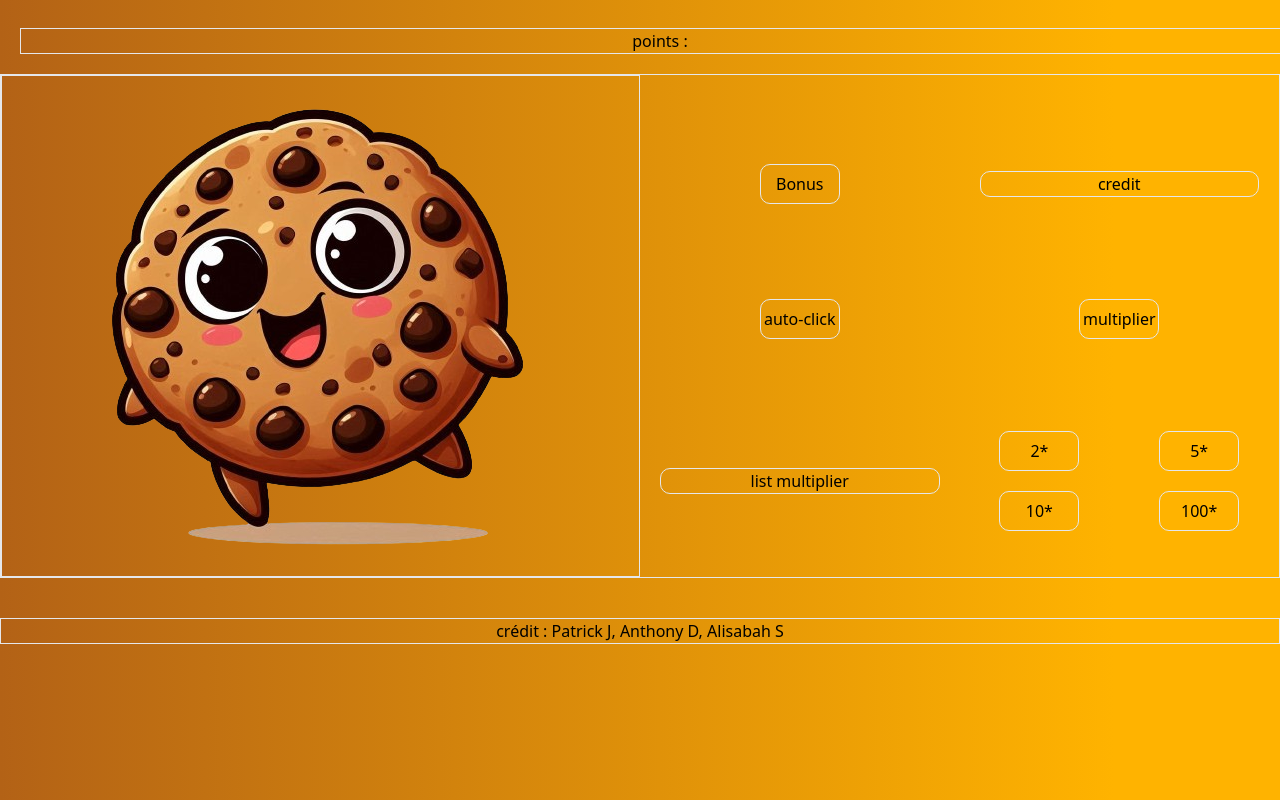
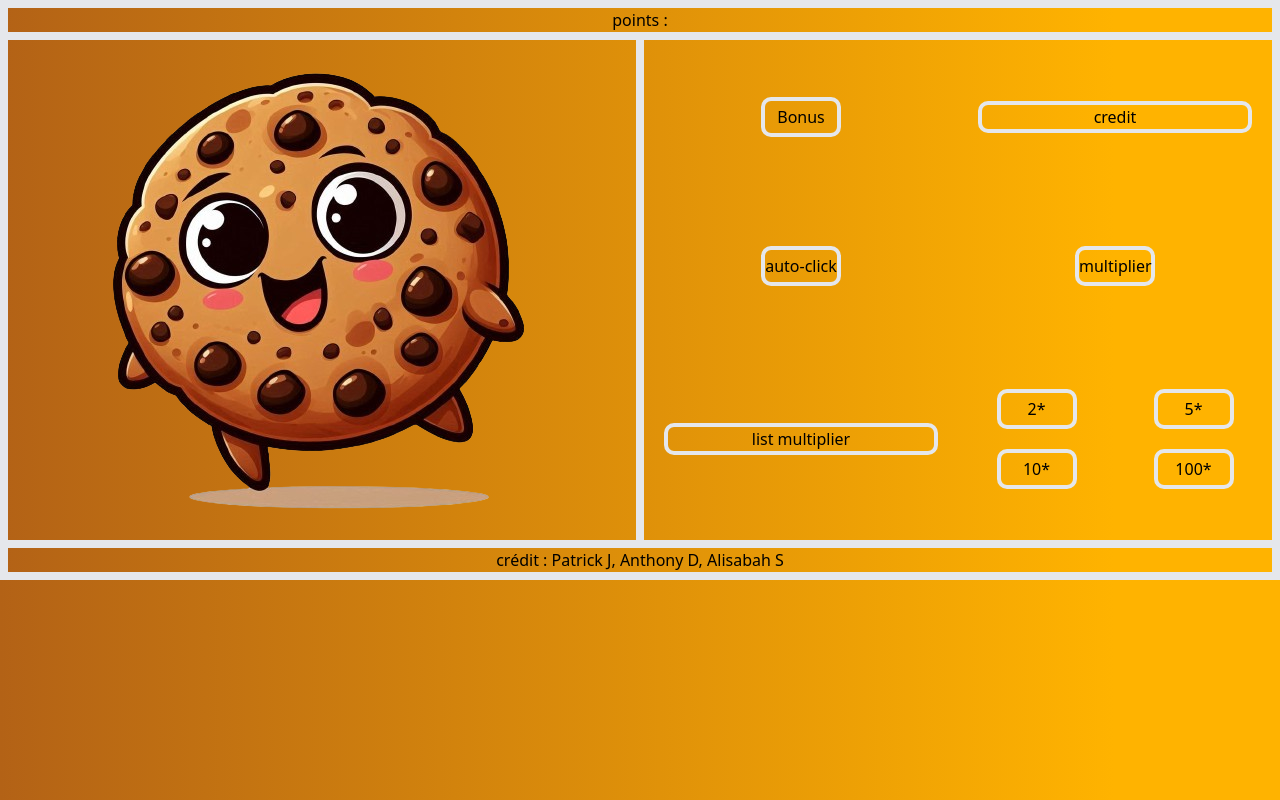
Before and after one commit to LuanPM284/cookieClicker, a website built with Vite: page index.html in a window 1280 px wide. Built offline with nearby package versions, Linux system fonts and the light colour scheme.

Commit message:
front fix

```diff
--- a/index.html
+++ b/index.html
@@ -10,27 +10,27 @@
 </head>
 
 <body class="">
-  <header class="pt-2">
-    <div id="points" class="w-full border text flex justify-center m-5">
+  <header class="">
+    <div id="points" class="w-full border-8 border-b-4 text flex justify-center">
       points :
     </div>
   </header>
-  <div class="grid grid-cols-12 div1 border">
+  <div class="grid grid-cols-12 div1 border-x-8 border-y-4">
 
-    <div class="col-span-6 flex justify-center border">
+    <div class="col-span-6 flex justify-center border-r-4">
       <button id="coockie">
         <img class="w-full" src="/src/media/9cc9786e-aaca-4a1c-a452-4d747da723bb-removebg-preview.png" alt="">
       </button>
     </div>
 
-    <div class="col-span-6 grid grid-cols-12 pt-10 div2">
+    <div class="col-span-6 grid grid-cols-12 div2 border-l-4">
 
       <div class="col-span-6 flex justify-center">
         <button class="border w-20 h-10" id="bonus">
           Bonus
         </button>
       </div>
-      <div class="col-span-6 flex justify-center border m-5" id="credit">
+      <div class="col-span-6 flex justify-center border-4 m-5" id="credit">
         credit
       </div>
 
@@ -45,7 +45,7 @@
         </button>
       </div>
 
-      <div class="col-span-6 flex justify-center border m-5" id="multi">
+      <div class="col-span-6 flex justify-center border-4 m-5" id="multi">
         list multiplier
       </div>
 
@@ -80,7 +80,7 @@
 
   </div>
 
-  <footer class="flex justify-center mt-10 border">
+  <footer class="flex justify-center border-8 border-t-4">
     <p>
       crédit : Patrick J, Anthony D, Alisabah S
     </p>
--- a/src/css/style.css
+++ b/src/css/style.css
@@ -5,6 +5,7 @@
 .div2 button{
     margin: 10px;
     border-radius: 10px;
+    border-width: 4px;
 }
 
 .div2 button:hover{
```
